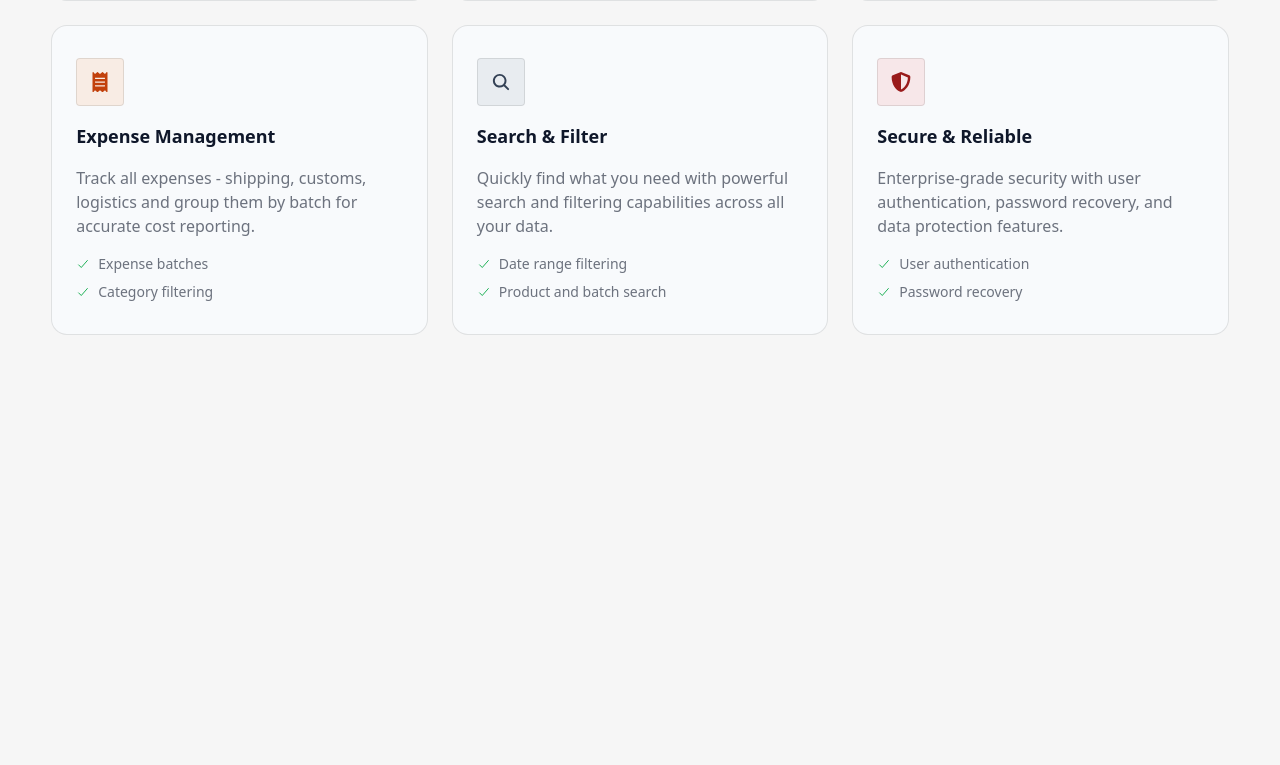
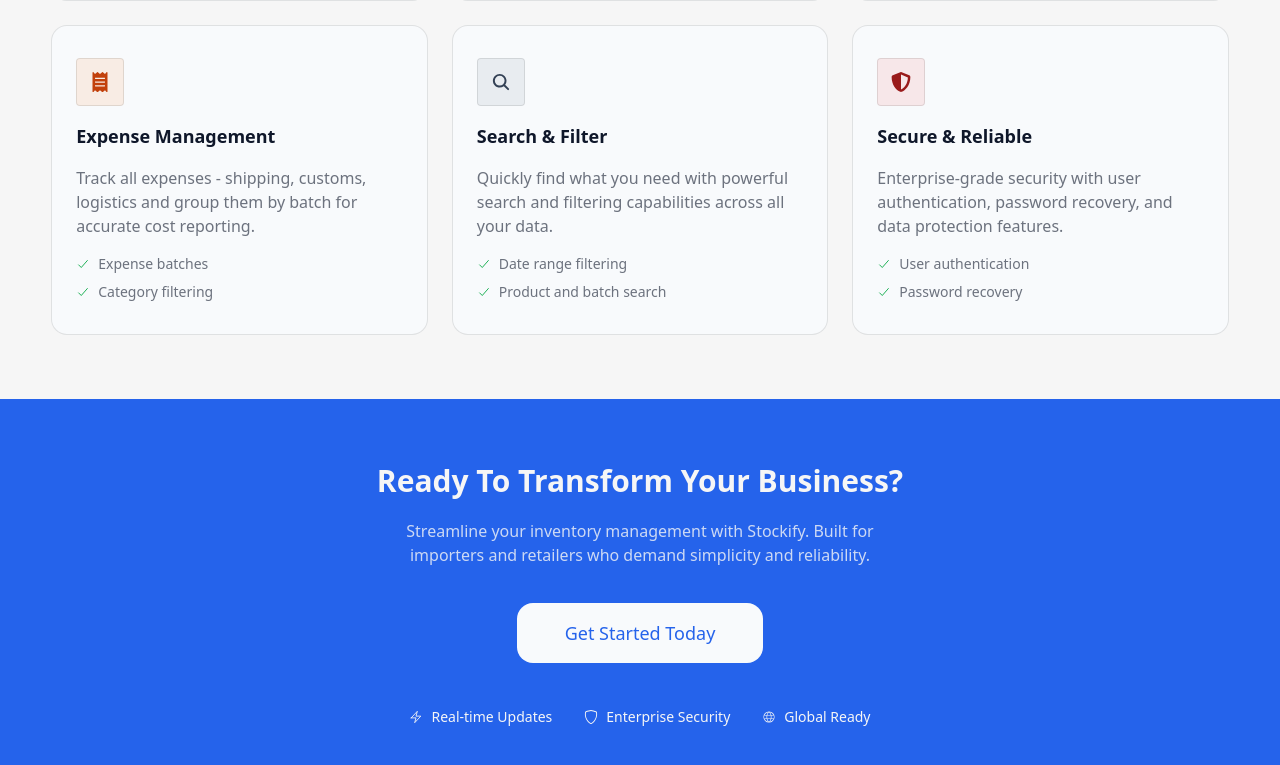
Before and after one commit to Chiemezie-Uchenwoke/stockify-frontend, a React (Vite) app: page / in a window 1280 px wide. Shown: the part 1277-2042 px from the top of the page. Before the commit the page ends 1612 px from the top, so only its background shows below. Built offline with nearby package versions, Linux system fonts and the light colour scheme.

Commit message:
Complete CTA section

```diff
--- /dev/null
+++ b/src/components/Cta/Cta.jsx
@@ -0,0 +1,44 @@
+import { Link } from "react-router";
+import { HiOutlineBolt } from "react-icons/hi2";
+import { BsShield } from "react-icons/bs";
+import { PiGlobeLight } from "react-icons/pi";
+import useThemeStore from "../../stores/ThemeStore";
+
+const Cta = () => {
+    const {theme} = useThemeStore();
+
+    return (
+        <section className={`${theme === "dark" ? "dark" : ""} mt-16 bg-pri-col dark:bg-dark-surface py-16 flex flex-col items-center gap-5 px-2`}>
+            <h2 className="capitalize font-bold text-white-shade text-2xl text-center sm:text-3xl">
+                Ready to transform your business?
+            </h2>
+
+            <p className="text-center text-white-shade/80 w-full max-w-120 dark:text-white-shade/60">
+                Streamline your inventory management with Stockify. Built for importers and retailers who demand simplicity and reliability.
+            </p>
+
+            <Link
+                to="/login"
+                className="bg-light-surface text-pri-col hover:scale-105 hover:-translate-y-1 duration-200 py-3 lg:py-4 px-12 rounded-2xl font-medium capitalize lg:text-lg my-3 lg:my-4 dark:bg-pri-col dark:text-white-shade"
+            >
+                get started today
+            </Link>
+
+            <div className="flex items-center gap-4 md:gap-6 lg:gap-8 flex-wrap justify-center text-xs sm:text-sm text-white-shade mt-2 dark:text-white-shade/50">
+                <span className="flex items-center gap-2">
+                    <HiOutlineBolt /> Real-time Updates
+                </span>
+
+                <span className="flex items-center gap-2">
+                    <BsShield /> Enterprise Security
+                </span>
+
+                <span className="flex items-center gap-2">
+                    <PiGlobeLight /> Global Ready
+                </span>
+            </div>
+        </section>
+    )
+};
+
+export default Cta;
--- a/src/pages/HomePage.jsx
+++ b/src/pages/HomePage.jsx
@@ -2,6 +2,7 @@ import HeaderLg from "../components/Header/HeaderLg";
 import HeaderSm from "../components/Header/HeaderSm";
 import Hero from "../components/Hero/Hero";
 import Features from "../components/Features/Features";
+import Cta from "../components/Cta/Cta";
 
 const HomePage = () => {
     return (
@@ -10,6 +11,7 @@ const HomePage = () => {
             <HeaderSm />
             <Hero />
             <Features />
+            <Cta />
         </>
     )
 };
```
